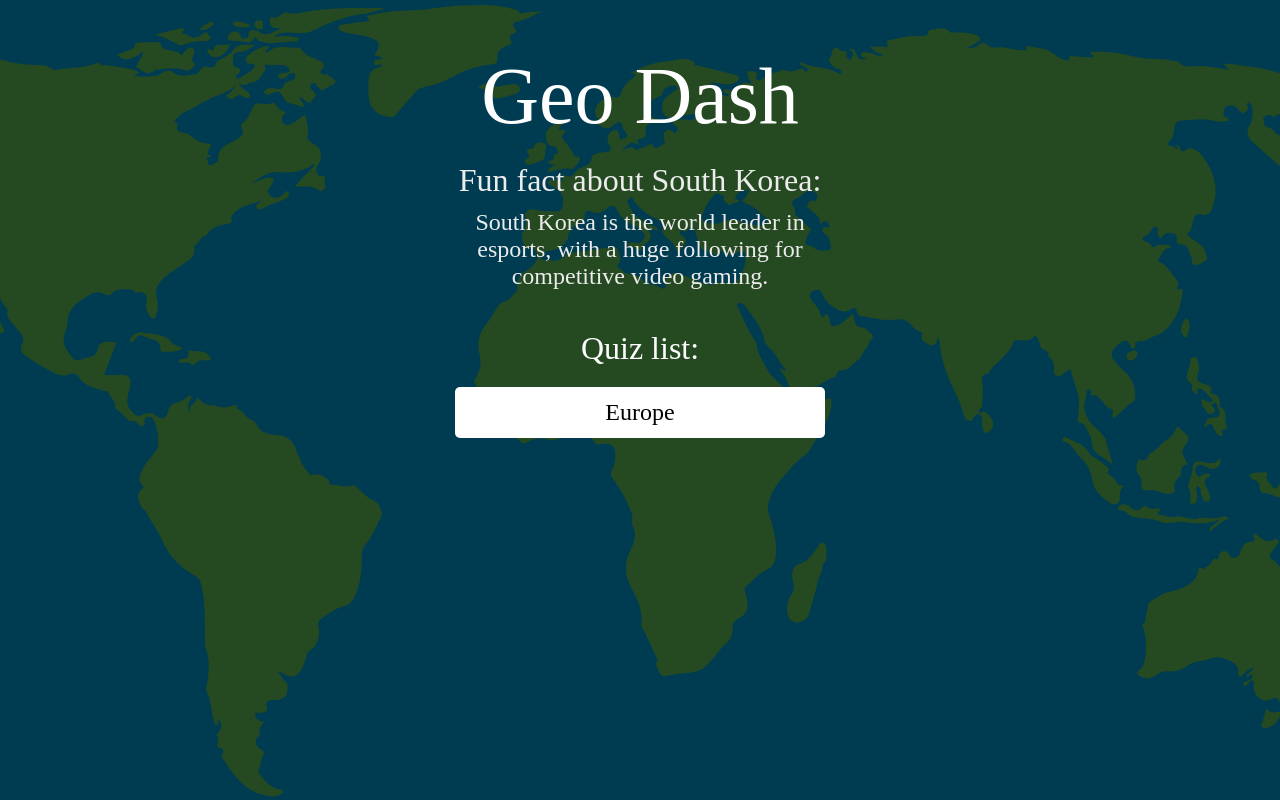
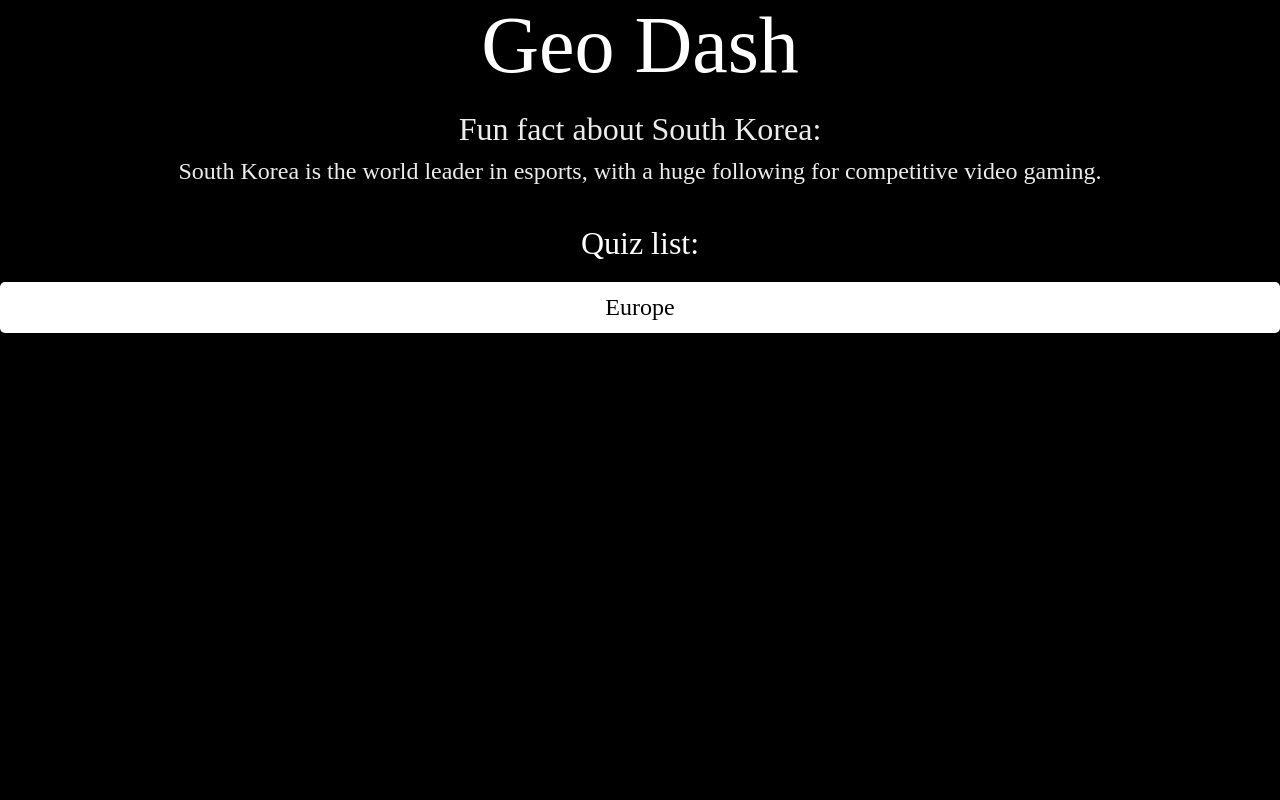
Before and after one commit to vanjazeli/geo-dash, a React (Vite) app: page / in a window 1280 px wide. Built offline with nearby package versions, Linux system fonts and the light colour scheme; data requests are answered from the project's data file; a web font is replaced by a local one.

Commit message:
Fix: Move wrap to separate PageWrap component

```diff
--- a/src/components/pages/FlagQuizPage.tsx
+++ b/src/components/pages/FlagQuizPage.tsx
@@ -9,14 +9,7 @@ type FlagQuizPageProps = {
 const FlagQuizPage = ({ quiz }: FlagQuizPageProps) => {
 	return (
 		<>
-			<div className="page-wrap">
-				<div className="page-wrap__background-wrap">
-					<img className="page-wrap__background" src="images/world-map.svg" alt="background" />
-				</div>
-				<div className="page-wrap__wrap">
-					<FlagQuiz sentence="Which country's flag is showing below?" quiz={quiz} />
-				</div>
-			</div>
+			<FlagQuiz sentence="Which country's flag is showing below?" quiz={quiz} />
 		</>
 	);
 };
--- a/src/components/pages/IndexPage.tsx
+++ b/src/components/pages/IndexPage.tsx
@@ -22,14 +22,7 @@ const IndexPage = ({ quizes }: IndexPageProps) => {
 
 	return (
 		<>
-			<div className="page-wrap">
-				<div className="page-wrap__background-wrap">
-					<img className="page-wrap__background" src="images/world-map.svg" alt="background" />
-				</div>
-				<div className="page-wrap__wrap">
-					<Menu heading="Geo Dash" funFact={funFact} items={quizes} />
-				</div>
-			</div>
+			<Menu heading="Geo Dash" funFact={funFact} items={quizes} />
 		</>
 	);
 };
```
Also changed, not shown: src/components/ui/PageWrap.tsx (added, +18 -0 lines).
